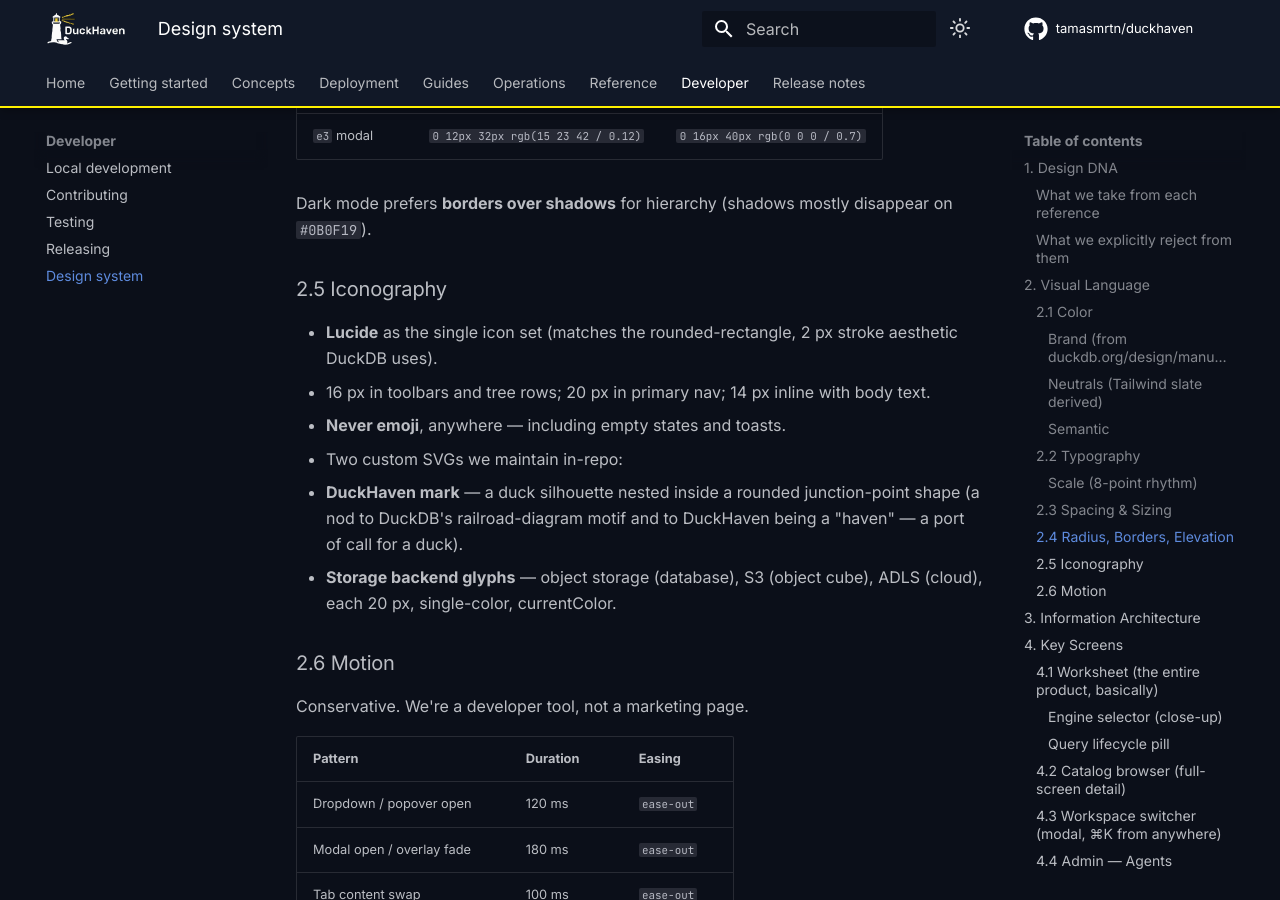
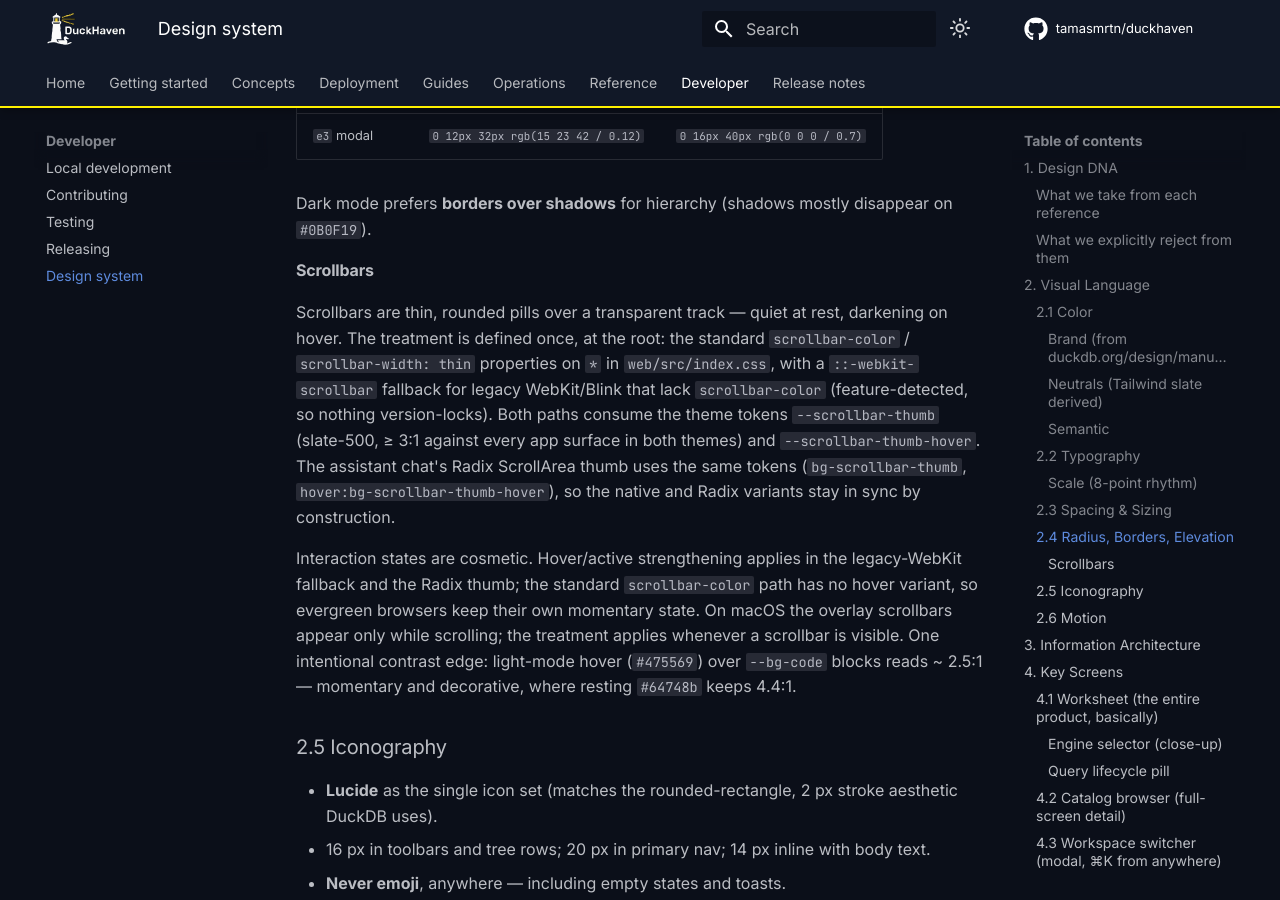
Before and after one commit to tamasmrtn/duckhaven, an MkDocs documentation site: the page built from docs/developer/design-system.md, in a window 1280 px wide and 900 px high, scrolled down 6203 px. Built offline with MkDocs 1.6.1 and Material for MkDocs 9.7.7, drawn with Linux system fonts in a browser that asks for light colours; comment, search, counter and statistics services are not loaded.

Commit message:
Document the on-brand scrollbar treatment

```diff
--- a/docs/developer/design-system.md
+++ b/docs/developer/design-system.md
@@ -195,6 +195,27 @@
 
 Dark mode prefers **borders over shadows** for hierarchy (shadows mostly
 disappear on `#0B0F19`).
+
+#### Scrollbars
+
+Scrollbars are thin, rounded pills over a transparent track — quiet at rest,
+darkening on hover. The treatment is defined once, at the root: the standard
+`scrollbar-color` / `scrollbar-width: thin` properties on `*` in
+`web/src/index.css`, with a `::-webkit-scrollbar` fallback for legacy
+WebKit/Blink that lack `scrollbar-color` (feature-detected, so nothing
+version-locks). Both paths consume the theme tokens `--scrollbar-thumb`
+(slate-500, ≥ 3:1 against every app surface in both themes) and
+`--scrollbar-thumb-hover`. The assistant chat's Radix ScrollArea thumb uses
+the same tokens (`bg-scrollbar-thumb`, `hover:bg-scrollbar-thumb-hover`), so
+the native and Radix variants stay in sync by construction.
+
+Interaction states are cosmetic. Hover/active strengthening applies in the
+legacy-WebKit fallback and the Radix thumb; the standard `scrollbar-color`
+path has no hover variant, so evergreen browsers keep their own momentary
+state. On macOS the overlay scrollbars appear only while scrolling; the
+treatment applies whenever a scrollbar is visible. One intentional contrast
+edge: light-mode hover (`#475569`) over `--bg-code` blocks reads ~ 2.5:1 —
+momentary and decorative, where resting `#64748b` keeps 4.4:1.
 
 ### 2.5 Iconography
 
```
